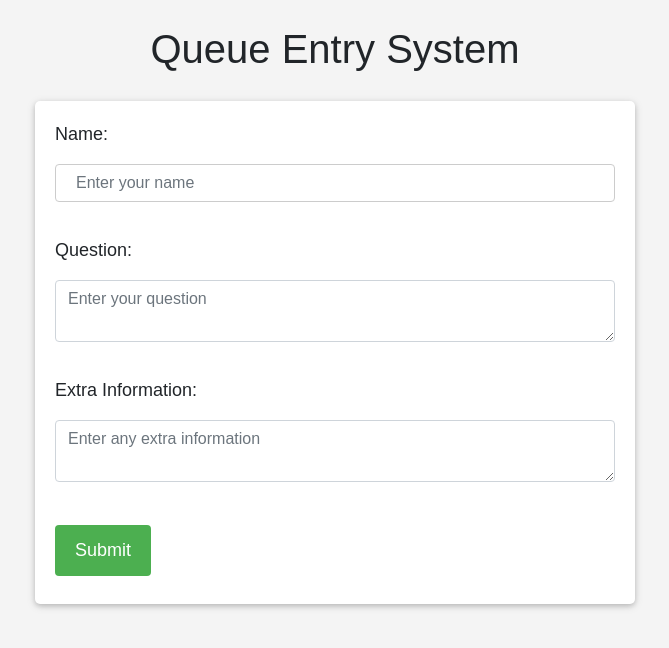
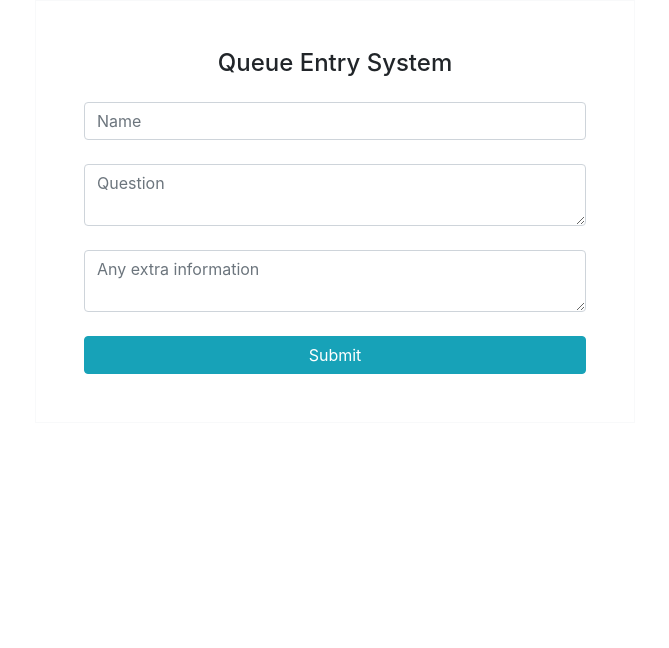
Before and after one commit to That2amCoder/openQueue, a Flask app: page /public/queue in a window 1280 px wide. Shown: the top 648 px of the page, without its empty margins (305-974 px from the left). Run offline with Flask 2, Linux system fonts and the light colour scheme; some libraries are stand-ins or nearby versions.

Commit message:
Cleaned up queue form, added a popup after submit

```diff
--- a/static/css/base.css
+++ b/static/css/base.css
@@ -9,14 +9,19 @@ h1{
     margin-top: 25px;
 }
 
-form {
+
+
+/* form {
     margin: 20px auto;
     padding: 20px;
     background-color: #fff;
     border-radius: 5px;
     box-shadow: 0 2px 5px 0 rgba(0,0,0,0.16), 0 2px 10px 0 rgba(0,0,0,0.12);
-}
-input[type="text"], textarea {
+} */
+
+
+
+/* input[type="text"], textarea {
     resize: vertical;
     width: 100%;
     padding: 12px 20px;
@@ -39,4 +44,4 @@ input[type="submit"] {
 }
 input[type="submit"]:hover {
     background-color: #45a049;
-}
+} */
--- a/static/js/queue.js
+++ b/static/js/queue.js
@@ -12,9 +12,13 @@
     $.post("/public/addentry", { name: name, question: question, extra: extra }, function(data) {
       // Show the queue number in the page
       $("#queue-number").show();
+      $('#questionPopoutSubmit').modal('show');
+
       $("#queue-number-value").text(data.id);
 
+      $('form').get(0).reset()
+
       // Hide the form
-      $("form").hide();
+      // $("form").hide();
     });
   });
--- a/static/templates/queue.html
+++ b/static/templates/queue.html
@@ -2,7 +2,6 @@
 
 <head>
   <link rel="stylesheet" type="text/css" href="/static/css/queue.css">
-    <link rel="stylesheet" href="https://stackpath.bootstrapcdn.com/bootstrap/4.5.0/css/bootstrap.min.css" integrity="sha384-9aIt2nRpC12Uk9gS9baDl411NQApFmC26EwAOH8WgZl5MYYxFfc+NcPb1dKGj7Sk" crossorigin="anonymous">
   <link rel="stylesheet" type="text/css" href="/static/css/base.css">
 
   <!-- Required meta tags -->
@@ -10,32 +9,66 @@
   <meta name="viewport" content="width=device-width, initial-scale=1, shrink-to-fit=no">
 
   <!-- Bootstrap CSS -->
-    <script src="https://code.jquery.com/jquery-3.6.0.min.js" integrity="sha256-/xUj+3OJU5yExlq6GSYGSHk7tPXikynS7ogEvDej/m4=" crossorigin="anonymous"></script>
+  <link rel="stylesheet" href="https://cdn.jsdelivr.net/npm/bootstrap@4.1.3/dist/css/bootstrap.min.css"
+    integrity="sha384-MCw98/SFnGE8fJT3GXwEOngsV7Zt27NXFoaoApmYm81iuXoPkFOJwJ8ERdknLPMO" crossorigin="anonymous">
+  <script src="https://code.jquery.com/jquery-3.6.0.min.js"
+    integrity="sha256-/xUj+3OJU5yExlq6GSYGSHk7tPXikynS7ogEvDej/m4=" crossorigin="anonymous"></script>
   <title>Queue Entry System</title>
 </head>
+
 <body>
 
-    <h1>Queue Entry System</h1>
+  <!-- Default form subscription -->
+  <form class="text-center border border-light p-5" action="/create" method="POST">
+    <p class="h4 mb-4">Queue Entry System</p>
 
-    <form action="/create" method="POST">
-        <label for="title">Name:</label>
-        <input type="text" class="form-control" id="name-input" placeholder="Enter your name" required>
-        <br>
-        <label for="question-input">Question:</label>
-        <textarea id="question-input" class="form-control" name="question-input" placeholder="Enter your question" required></textarea>
-        <br>
-        <label for="extra-input">Extra Information:</label>
-        <textarea id="extra-input" class="form-control" name="extra-input" placeholder="Enter any extra information" required></textarea>
-        <br>
-        <input type="submit" value="Submit">
+    <input type="text" id="name-input" class="form-control mb-4" placeholder="Name" required>
+    <!-- <input type="email" id="defaultSubscriptionFormEmail" class="form-control mb-4" placeholder="E-mail"> -->
+    <textarea id="question-input" class="form-control form-control mb-4" name="question-input" placeholder="Question"
+      required></textarea>
+    <textarea id="extra-input" class="form-control  form-control mb-4" name="extra-input"
+      placeholder="Any extra information"></textarea>
+
+    <!-- <button class="btn btn-info btn-block" type="submit" value="Submit">Sign in</button> -->
+    <input class="btn btn-info btn-block" type="submit" value="Submit">
+
   </form>
 
-    <div id="queue-number" style="display: none;">
+  <!-- Modal button for test -->
+  <!-- <button type="button" class="btn btn-primary" data-toggle="modal" data-target="#questionPopoutSubmit">
+  Launch demo modal
+</button> -->
+
+  <!-- Modal -->
+  <div class="modal fade" id="questionPopoutSubmit" tabindex="-1" role="dialog">
+    <div class="modal-dialog modal-dialog-centered" role="document">
+      <div class="modal-content">
+        <div class="modal-header">
+          <h5 class="modal-title" id="exampleModalLongTitle">Question Sent!</h5>
+          <button type="button" class="close" data-dismiss="modal" aria-label="Close">
+            <span aria-hidden="true">&times;</span>
+          </button>
+        </div>
+        <div class="modal-body">
           Your number is: <span id="queue-number-value"></span>
         </div>
+        <div class="modal-footer">
+          <button type="button" class="btn btn-secondary" data-dismiss="modal">Close</button>
+        </div>
+      </div>
+    </div>
+  </div>
 
+  <script src="https://cdn.jsdelivr.net/npm/popper.js@1.14.3/dist/umd/popper.min.js"
+    integrity="sha384-ZMP7rVo3mIykV+2+9J3UJ46jBk0WLaUAdn689aCwoqbBJiSnjAK/l8WvCWPIPm49"
+    crossorigin="anonymous"></script>
+  <script src="https://cdn.jsdelivr.net/npm/bootstrap@4.1.3/dist/js/bootstrap.min.js"
+    integrity="sha384-ChfqqxuZUCnJSK3+MXmPNIyE6ZbWh2IMqE241rYiqJxyMiZ6OW/JmZQ5stwEULTy"
+    crossorigin="anonymous"></script>
 </body>
+
 <footer>
   <script src="/static/js/queue.js"></script>
 </footer>
+
 </html>
```
Lines whose indentation alone changed are shown as unchanged.
